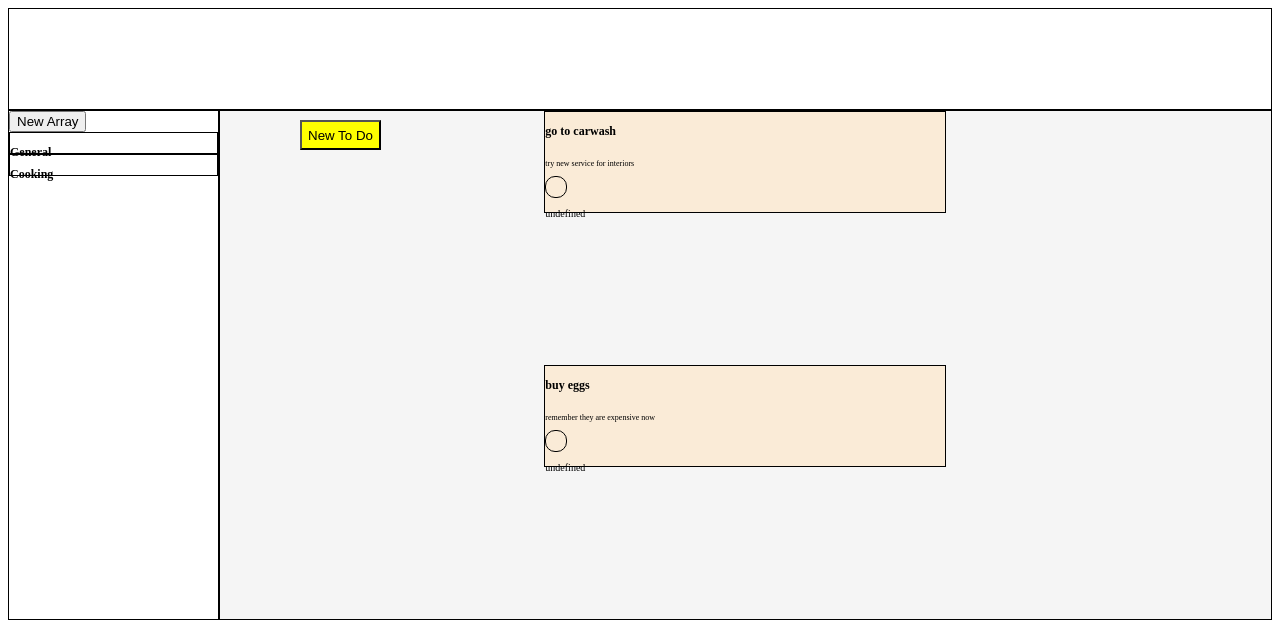
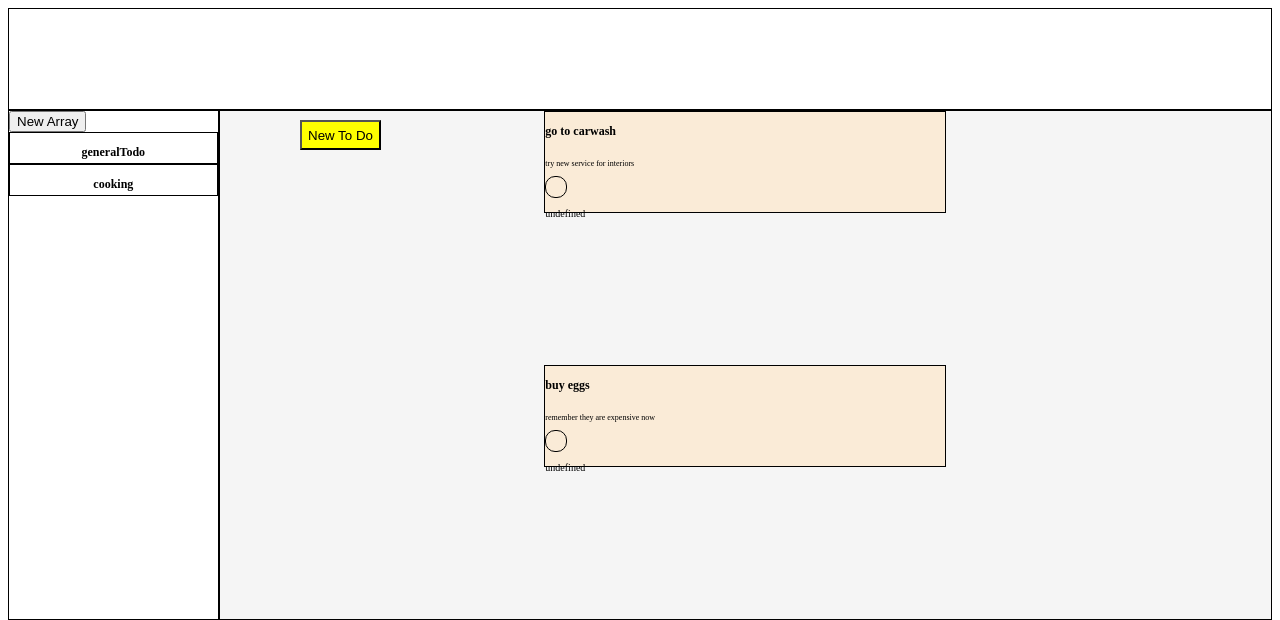
Before and after one commit to cookingnoob/to-do-odin, a website built with webpack: page toDo/dist/index.html in a window 1280 px wide. Shown: the top 620 px of the page. Built offline with nearby package versions, Linux system fonts and the light colour scheme.

Commit message:
fixed spacing error in styles

```diff
--- a/toDo/src/createTodo.js
+++ b/toDo/src/createTodo.js
@@ -1,5 +1,6 @@
 import { renderToDo } from "./renderToDo";
 import { generalTodo, cooking } from "./toDoArrays";
+import { prueba } from "./renderProject";
 
 export class Todo {
     constructor (title, notes, dueDate){
@@ -18,6 +19,7 @@ export const sauce = new Todo ('Pizza sauce', 'San Marzano Tomatoes, garlic, oni
 generalTodo.push(prueba1, prueba2);
 cooking.push(oven, sauce);
 
-export function renderTDList (){
+export function renderTDList (chosenArray){
     generalTodo.forEach(todo => renderToDo(todo))
+    console.log(cooking)
 }
--- a/toDo/src/renderProject.js
+++ b/toDo/src/renderProject.js
@@ -1,4 +1,6 @@
 import {sidebar, projectName} from "./DOM";
+import { renderTDList } from "./createTodo";
+import { projectArrays } from "./toDoArrays";
 
 export function renderProject(){
     const projectContainer = document.createElement('div');
@@ -11,8 +13,12 @@ export function renderProject(){
 
     projectContainer.append(projectTitle);
     sidebar.append(projectContainer);
-    projectContainer.addEventListener('click', function click(){prueba(projectTitle.textContent)});
 
+    projectContainer.addEventListener('click', prueba)
+
+    return{
+        projectTitle
+    }
 }
 
 export function renderDefaultProjects (array, name){
@@ -28,12 +34,16 @@ export function renderDefaultProjects (array, name){
 
     projectContainer.append(projectTitle);
     sidebar.append(projectContainer);
-    projectContainer.addEventListener('click', function click(){prueba(array.value)});
+
+    projectContainer.addEventListener('click', prueba)
+    return{
+        projectTitle
+    }
 }
 
+function prueba(){
+    console.log('si funciono')
+}
 
-function prueba(title){
-    console.log(title)
-}
 // export const clickProject = (projectContainer) => projectsBox.addEventListener('click', console.log(projectContainer) )
 // export const ChooseProject = () => projectsBox.forEach( project => console.log('hola') )
--- a/toDo/src/style.css
+++ b/toDo/src/style.css
@@ -85,8 +85,10 @@ font-size: 8px;
 
 }
 .projectContainer{
-height: 20px;
+height: 30px;
 border: 1px solid black;
+display: flex;
+justify-content: center;
 }
 .projectTitle{
 font-size: 12px;
--- a/toDo/src/submit.js
+++ b/toDo/src/submit.js
@@ -19,7 +19,6 @@ function getInputValues(event){
     const dynamicTodo = new Todo (newTitle, newNotes, formatDate);
     generalTodo.push(dynamicTodo); // cambiar este método a uno que cheque en que array estás
     renderToDo(dynamicTodo);
-    console.log(generalTodo);
 }
 
 //creates a new array inside the generalToDo array, in other words the project list
@@ -31,5 +30,4 @@ function getProjectName(event){
     [projectInput] = []
     projectArrays.push([projectInput]);
     renderProject([projectInput]);
-    console.log(projectArrays)
 }
--- a/toDo/src/toDoArrays.js
+++ b/toDo/src/toDoArrays.js
@@ -1,5 +1,4 @@
 import { renderDefaultProjects, renderProject } from "./renderProject";
-
 
 export const projectArrays = [];
 export const generalTodo = [];
@@ -8,10 +7,5 @@ export const done = [];
 
 projectArrays.push(generalTodo, cooking, done);
 
-
-// renderDefaultProjects(generalTodo, 'General');
-// renderDefaultProjects(cooking, 'Cooking classes');
-// renderDefaultProjects(done, 'Done');
-
-renderDefaultProjects(generalTodo, 'General');
-renderDefaultProjects(cooking, 'Cooking')
+renderDefaultProjects(generalTodo, 'generalTodo');
+renderDefaultProjects(cooking, 'cooking');
```
Also changed, not shown: toDo/src/index.js (+8 -11 lines), toDo/dist/main.js.
